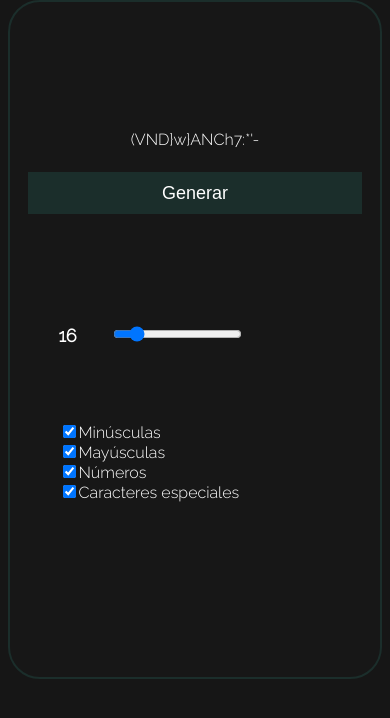
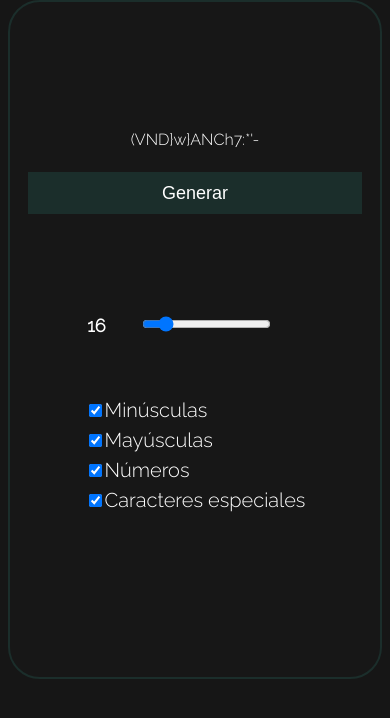
Before and after one commit to delriodevelops/noskript, a plain HTML site: page index.html in a window 390 px wide. Shown: the part 80-798 px from the top of the page. Drawn offline with Linux system fonts and the light colour scheme.

Commit message:
nia's version completed

```diff
--- a/styles/index.css
+++ b/styles/index.css
@@ -122,7 +122,7 @@ body {
 #container__psw {
 
     text-align: center;
-    min-width: 100px;
+    min-width: 125px;
         width: 95vw;
         max-width: 460px;
 }
@@ -137,5 +137,41 @@ body {
 
 }
 
+#pass {
+    line-break: anywhere;
 
 }
+
+#tweaks {
+    display: grid;
+
+
+    text-align: center;
+    align-items: center;
+    margin: auto;
+    margin-top: 64px;
+
+
+
+    min-width: 200px;
+    width: 100%;
+    max-width: 460px;
+
+    min-height: 250px;
+    height: 30vh;
+    max-height: 500px;
+}
+
+#checks {
+    text-align: left;
+    margin: auto;
+    display: inline-block;
+    font-size: 20px;
+}
+
+#checks input {
+    margin-top: 12px;
+}
+
+
+}
```
